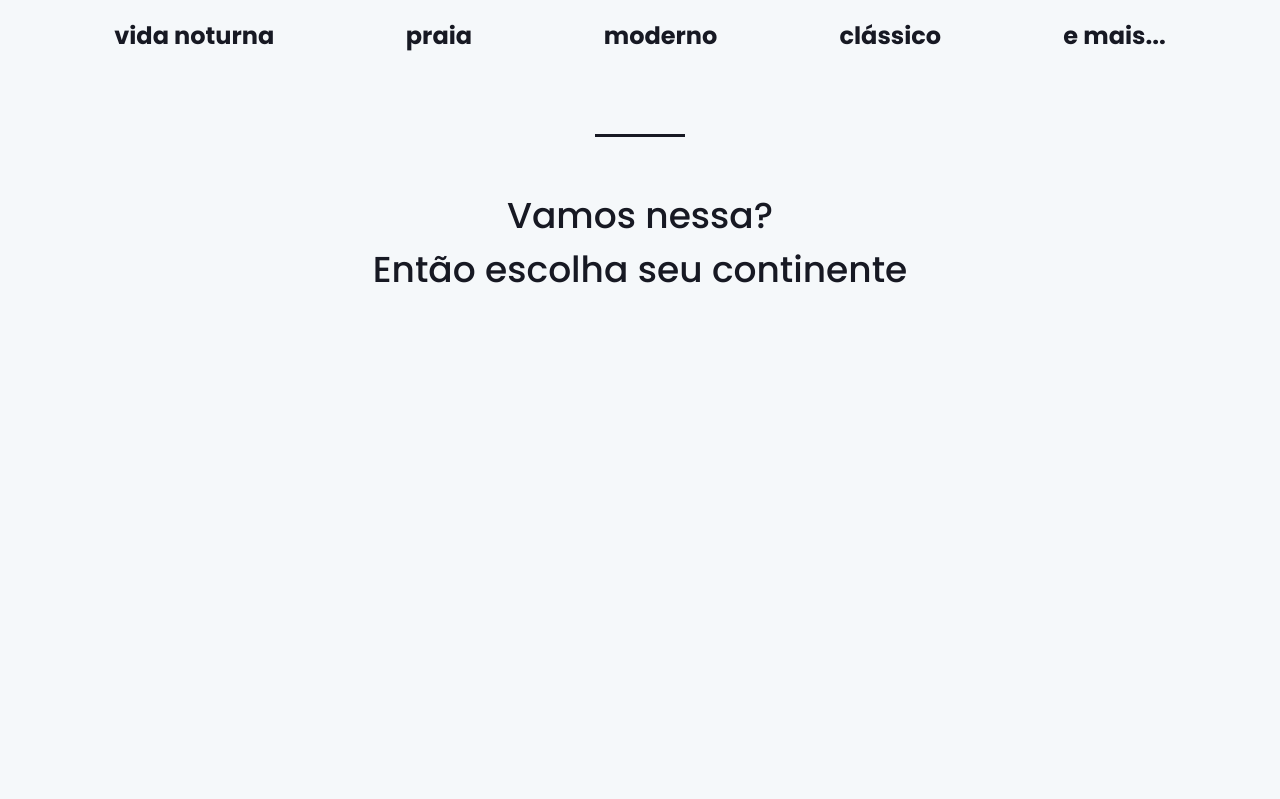
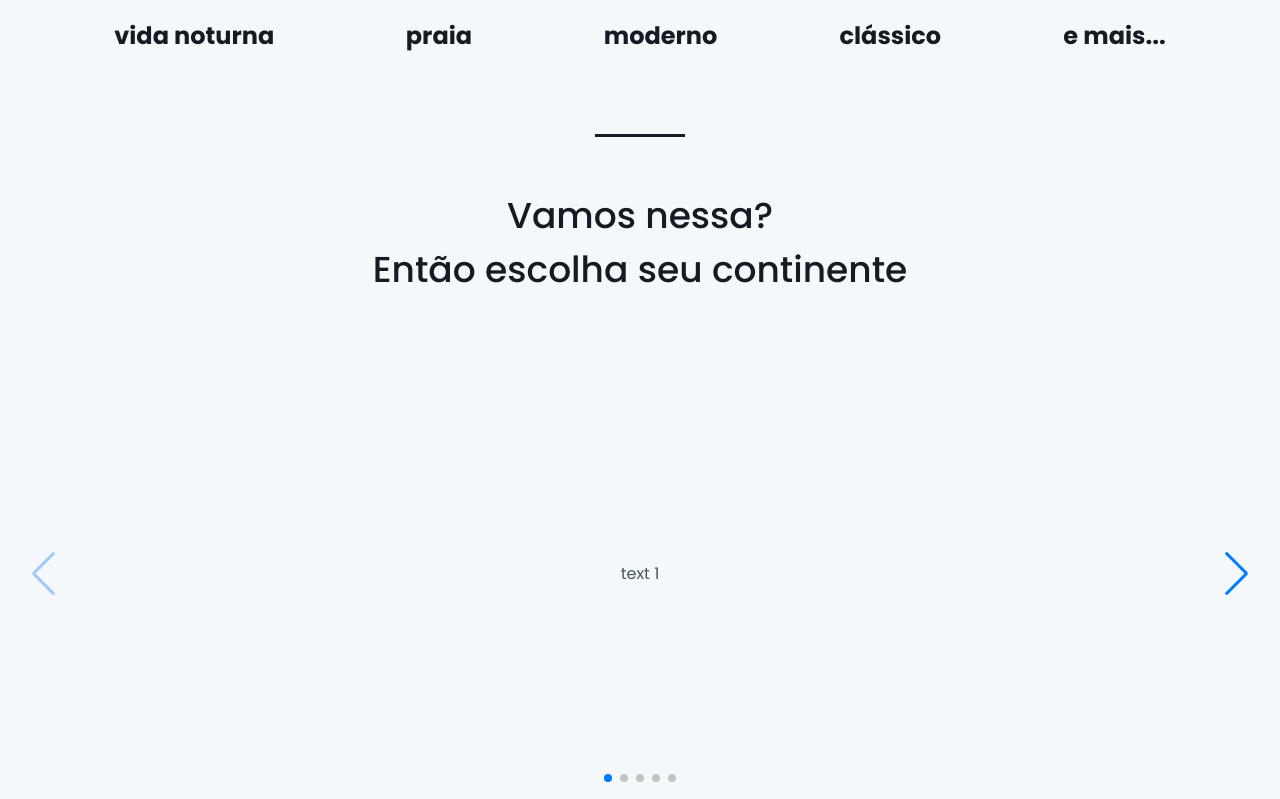
Before and after one commit to gw-rodrigues/ignite-03-reactjs-worldtrip, a Next.js app: page / in a window 1280 px wide. Shown: the part 604-1403 px from the top of the page. Before the commit the page ends 901 px from the top, so only its background shows below. Built offline with nearby package versions, Linux system fonts and the light colour scheme.

Commit message:
ADD creating carousel components and style

```diff
--- /dev/null
+++ b/src/components/Carousel/index.tsx
@@ -0,0 +1,56 @@
+import { Box, Flex, Text } from "@chakra-ui/react";
+
+// Import Swiper React components
+import { Swiper, SwiperSlide } from "swiper/react";
+
+// Import Swiper styles
+import "swiper/css";
+import "swiper/css/navigation";
+import "swiper/css/pagination";
+
+import "./styles.module.css";
+
+// import required modules
+import { Navigation, Pagination, Mousewheel, Keyboard } from "swiper";
+
+export default function Carousel() {
+  return (
+    <Box w="100%" maxW={1240} h="100%" maxH={450} position="relative" mx="auto">
+      <Swiper
+        cssMode={true}
+        navigation={true}
+        pagination={true}
+        mousewheel={true}
+        keyboard={true}
+        modules={[Navigation, Pagination, Mousewheel, Keyboard]}
+        className="swiper"
+      >
+        <SwiperSlide>
+          <Flex w="100%" h="450px" alignItems="center" justifyContent="center">
+            <Text>text 1</Text>
+          </Flex>
+        </SwiperSlide>
+        <SwiperSlide>
+          <Flex w="100%" h="450px" alignItems="center" justifyContent="center">
+            <Text>text 2</Text>
+          </Flex>
+        </SwiperSlide>
+        <SwiperSlide>
+          <Flex w="100%" h="450px" alignItems="center" justifyContent="center">
+            <Text>text 3</Text>
+          </Flex>
+        </SwiperSlide>
+        <SwiperSlide>
+          <Flex w="100%" h="450px" alignItems="center" justifyContent="center">
+            <Text>text 4</Text>
+          </Flex>
+        </SwiperSlide>
+        <SwiperSlide>
+          <Flex w="100%" h="450px" alignItems="center" justifyContent="center">
+            <Text>text 5</Text>
+          </Flex>
+        </SwiperSlide>
+      </Swiper>
+    </Box>
+  );
+}
--- /dev/null
+++ b/src/components/Carousel/styles.module.css
@@ -0,0 +1,30 @@
+.swiper {
+  width: 1240px;
+  height: 450px;
+}
+.swiper-slide {
+  text-align: center;
+  font-size: 18px;
+  background: #fff;
+
+  /* Center slide text vertically */
+  display: -webkit-box;
+  display: -ms-flexbox;
+  display: -webkit-flex;
+  display: flex;
+  -webkit-box-pack: center;
+  -ms-flex-pack: center;
+  -webkit-justify-content: center;
+  justify-content: center;
+  -webkit-box-align: center;
+  -ms-flex-align: center;
+  -webkit-align-items: center;
+  align-items: center;
+}
+
+.swiper-slide img {
+  display: block;
+  width: 100%;
+  height: 100%;
+  object-fit: cover;
+}
--- a/src/pages/index.tsx
+++ b/src/pages/index.tsx
@@ -8,6 +8,8 @@ import {
   Center,
   Divider,
 } from "@chakra-ui/react";
+import Carousel from "../components/Carousel";
+
 import { Header } from "../components/Header";
 
 export default function Home() {
@@ -144,6 +146,8 @@ export default function Home() {
         <br />
         Então escolha seu continente
       </Text>
+
+      <Carousel />
     </Flex>
   );
 }
```
